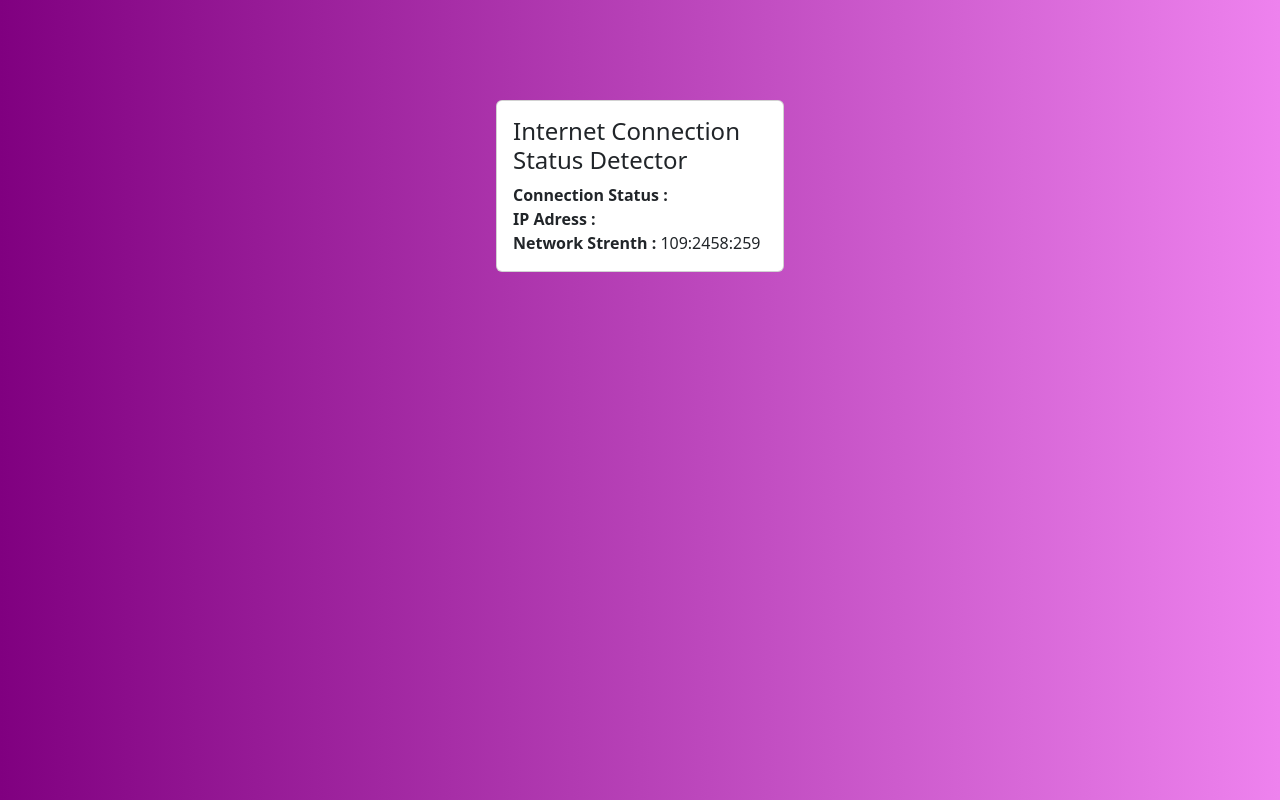
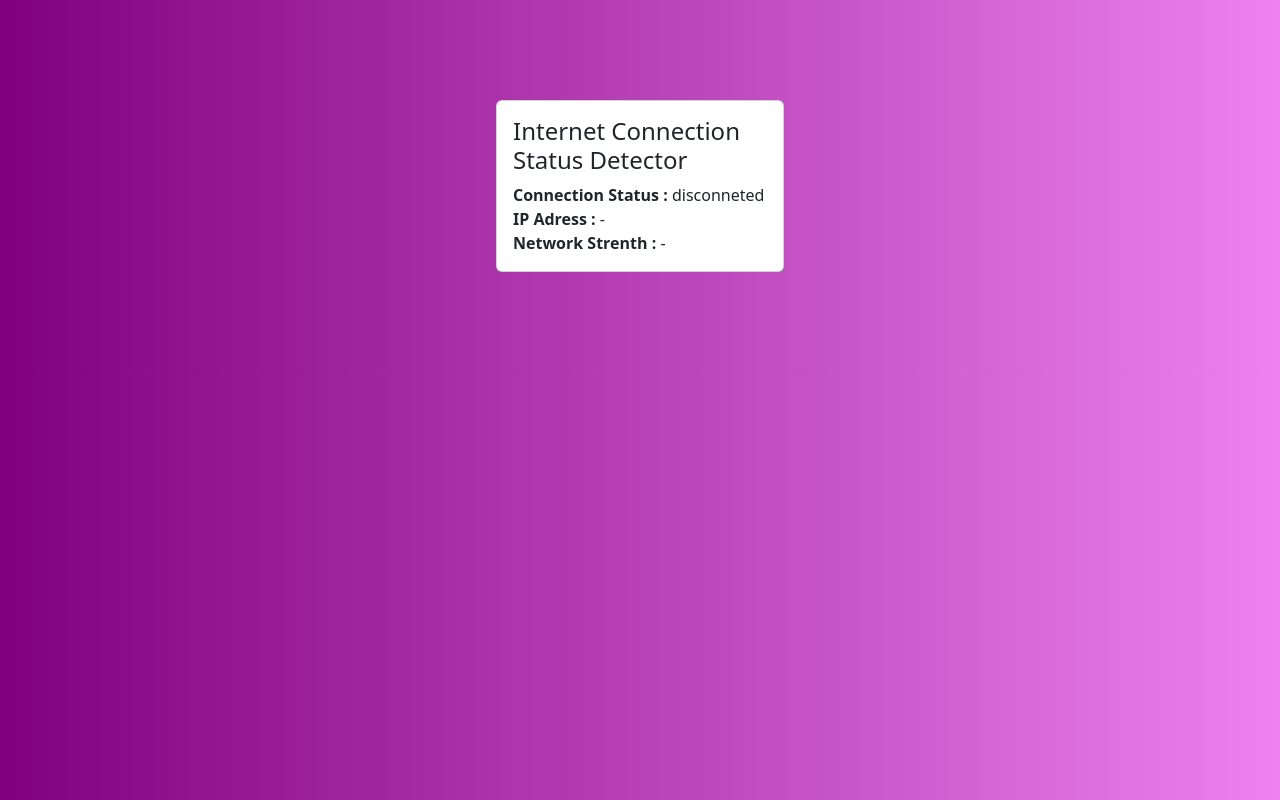
Before and after one commit to sai2963/duduka_internetstatuscheck, a plain HTML site: page index.html in a window 1280 px wide. Drawn offline with nearby package versions, Linux system fonts and the light colour scheme; no server answers.

Commit message:
file updated

```diff
--- a/app.js
+++ b/app.js
@@ -1,5 +1,29 @@
-let cs=document.getElementById('connection-status');
-let ipA=document.getElementById('ipa');
-let Ns=document.getElementById('ns')
+let cs = document.getElementById("connection-status");
+let ipA = document.getElementById("ipa");
+let Ns = document.getElementById("ns");
 
-Ns.textContent='109:2458:259';
+function checkstatus() {
+  cs.textContent = "checking..";
+  if (navigator.onLine) {
+    fetch("https://api.ipify.org?format=json")
+      .then((response) => response.json())
+      .then((data) => {
+        cs.textContent = "Connected";
+        ipA.textContent = data.ip;
+        let connection = navigator.connection;
+        let network = connection ? connection.downlink + "Mbps" : "Unknown";
+        Ns.textContent = network;
+      })
+      .catch(() => {
+        cs.textContent = "disconneted";
+        ipA.textContent = "-";
+        Ns.textContent = "-";
+      });
+  } else {
+    cs.textContent = "disconneted";
+    ipA.textContent = "-";
+    Ns.textContent = "-";
+  }
+}
+
+window.addEventListener("load", checkstatus);
--- a/index.html
+++ b/index.html
@@ -24,12 +24,12 @@
         <div class="card-body">
           <h4 class="card-title">Internet Connection Status Detector</h4>
           <div id="main">
-            <strong>Connection Status :</strong><br>
-            <h7 id="connection-status"> </h7>
-            <strong>IP Adress :</strong><br>
-            <h7 id="ipa"></h7>
+            <strong>Connection Status :</strong>
+            <h7 id="connection-status"> </h7><br>
+            <strong>IP Adress :</strong>
+            <h7 id="ipa"></h7><br>
             <strong>Network Strenth :</strong>
-            <h7 id="ns"></h7>
+            <h7 id="ns"></h7><br>
           </div>
 
         </div>
```
